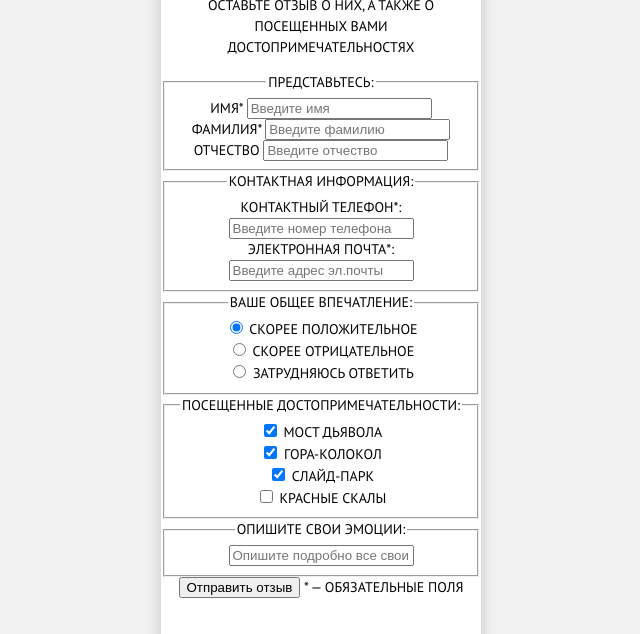
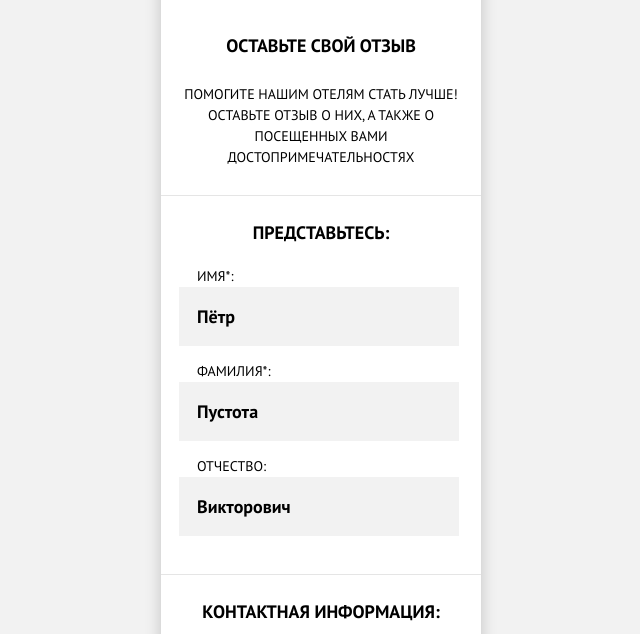
Before and after one commit to htmlacademy-adaptive/1728247-sedona-27, a plain HTML site: page 3/form.html in a window 1280 px wide. Shown: the part 217-851 px from the top of the page, without its empty margins (319-959 px from the left). Drawn offline with Linux system fonts and the light colour scheme; files whose address does not match are found by name.

Commit message:
:heavy_check_mark: Сборка #3

```diff
--- a/3/css/style.css
+++ b/3/css/style.css
@@ -23,6 +23,11 @@ li {
 a {
   text-decoration: none;
   display: block;
+}
+fieldset {
+  border: none;
+  padding: 0;
+  margin: 0;
 }
 *,
 *::before,
@@ -55,11 +60,6 @@ a {
           clip-path: inset(100%);
   clip: rect(0 0 0 0);
   overflow: hidden;
-}
-.font-family-bold {
-  font-family: "PT Sans", sans-serif;
-  font-style: normal;
-  font-weight: 700;
 }
 .body-container {
   display: flex;
@@ -238,9 +238,10 @@ a {
   background-image: url("../../../img/map-mobile.jpg");
   background-repeat: no-repeat;
   min-height: 350px;
+  margin-bottom: 11px;
 }
 .page-footer {
-  padding: 39px 82px 23px;
+  padding: 28px 82px 23px;
 }
 .page-footer__title {
   margin: 0;
@@ -282,4 +283,250 @@ a {
   padding-top: 8px;
   margin-right: 12px;
 }
+.hero {
+  display: flex;
+  flex-direction: column;
+  align-items: center;
+  margin-top: -40px;
+  padding-top: 52px;
+  background-color: rgba(129, 179, 210, 0.4);
+  background-image: url("../../../img/hero_mobile.jpg");
+  background-repeat: no-repeat;
+  min-height: 158px;
+  background-size: cover;
+  background-position: left bottom;
+}
+.catalog__header {
+  padding: 38px 18px 36px;
+  border-bottom: 1px solid #e5e5e5;
+}
+.catalog__item {
+  border-bottom: 1px solid #e5e5e5;
+}
+.header__title {
+  margin: 0;
+  margin-bottom: 25px;
+  font-family: "PT Sans", sans-serif;
+  font-style: normal;
+  font-weight: 700;
+  font-size: 18px;
+  line-height: 26px;
+}
+.header__description {
+  margin: 0;
+}
+.card {
+  padding-top: 24px;
+  padding-right: 16px;
+  padding-left: 20px;
+  padding-bottom: 25px;
+}
+.card__text-wrapper {
+  text-align: left;
+  padding-top: 15px;
+}
+.card__title {
+  font-family: "PT Sans", sans-serif;
+  font-style: normal;
+  font-weight: 700;
+  font-size: 14px;
+  line-height: 21px;
+  margin: 0;
+  margin-bottom: 1px;
+}
+.card__author {
+  text-transform: none;
+  margin: 0;
+  margin-bottom: 11px;
+}
+.card__likes-area {
+  text-align: left;
+}
+.card__likes-button {
+  background-image: url("../../../../img/icon-like.svg");
+  background-repeat: no-repeat;
+  background-color: #ffffff;
+  width: 23px;
+  height: 21px;
+  border: none;
+  padding: 0;
+  padding-top: 20px;
+  padding-left: 1px;
+  margin-right: 11px;
+}
+.card__likes {
+  font-family: "PT Sans", sans-serif;
+  font-style: normal;
+  font-weight: 700;
+}
+.video__text-wrapper {
+  padding-top: 18.5px;
+  padding-bottom: 38px;
+}
+.video__title {
+  margin: 0;
+  margin-bottom: 27px;
+  font-family: "PT Sans", sans-serif;
+  font-style: normal;
+  font-weight: 700;
+  font-size: 18px;
+  line-height: 26px;
+}
+.video__description {
+  margin: 0;
+}
+.video__shot-wrapper {
+  padding: 0 16px 0 20px;
+}
+.feedback__header {
+  padding-top: 36px;
+  padding-bottom: 27px;
+  border-bottom: 1px solid #e5e5e5;
+}
+.form__block {
+  border-bottom: 1px solid #e5e5e5;
+}
+.form__title {
+  font-family: "PT Sans", sans-serif;
+  font-style: normal;
+  font-weight: 700;
+  font-size: 18px;
+  line-height: 26px;
+  margin: 0;
+  padding: 0;
+  padding-top: 24px;
+  margin-bottom: 20px;
+}
+.form__submit {
+  padding: 55.5px 18px 24px;
+}
+.form__button {
+  min-height: 58px;
+  padding-top: 16.5px;
+  padding-bottom: 15.5px;
+  padding-left: 49px;
+  padding-right: 49px;
+  color: #ffffff;
+  background-color: #81b3d2;
+  font-family: "PT Sans", sans-serif;
+  font-style: normal;
+  font-weight: 700;
+  font-size: 21px;
+  line-height: 26px;
+  border: none;
+  text-transform: uppercase;
+}
+.form__required-note {
+  display: block;
+  text-align: right;
+  color: rgba(51, 51, 51, 0.6);
+  font-size: 12px;
+  line-height: 21px;
+  padding-right: 2px;
+  padding-top: 3px;
+}
+.form-fields {
+  padding-left: 18px;
+  padding-right: 18px;
+}
+.form-fields__user-name {
+  display: grid;
+  row-gap: 16px;
+  grid-template-columns: auto;
+  grid-template-rows: 79px 79px 79px;
+  margin-bottom: 39px;
+}
+.form-fields__title {
+  display: block;
+  text-align: left;
+  padding-left: 18px;
+}
+.form-fields__user-contacts {
+  display: grid;
+  row-gap: 16px;
+  grid-template-columns: auto;
+  grid-template-rows: 79px 79px;
+  margin-bottom: 35.5px;
+}
+.form-fields__opinions-list {
+  margin-top: 10px;
+  display: grid;
+  row-gap: 16px;
+  grid-template-columns: auto;
+  grid-template-rows: 46px 46px 46px;
+  margin-bottom: 14px;
+}
+.form-fields__places-list {
+  margin-top: 10px;
+  display: grid;
+  row-gap: 16px;
+  grid-template-columns: auto;
+  grid-template-rows: 46px 46px 46px 46px;
+  margin-bottom: 14px;
+}
+.input-text__field {
+  border: none;
+  background-color: #f2f2f2;
+  padding-left: 18px;
+  padding-top: 17px;
+  padding-bottom: 16px;
+  display: block;
+  min-width: 280px;
+  font-family: "PT Sans", sans-serif;
+  font-style: normal;
+  font-weight: 700;
+  font-size: 18px;
+  line-height: 26px;
+}
+.input-text__field--user-review {
+  min-height: 150px;
+  resize: none;
+}
+.radio {
+  position: relative;
+}
+.radio__label {
+  font-family: "PT Sans", sans-serif;
+  font-style: normal;
+  font-weight: 700;
+  text-transform: none;
+  font-size: 18px;
+  line-height: 26px;
+  padding-left: 24px;
+}
+.radio__input {
+  -webkit-appearance: none;
+          appearance: none;
+  position: absolute;
+  background-color: #f2f2f2;
+  width: 46px;
+  height: 46px;
+  border-radius: 50%;
+  left: -3px;
+  top: -14px;
+}
+.checkbox {
+  position: relative;
+}
+.checkbox__label {
+  font-family: "PT Sans", sans-serif;
+  font-style: normal;
+  font-weight: 700;
+  text-transform: none;
+  font-size: 18px;
+  line-height: 26px;
+  display: block;
+  text-align: left;
+  padding-left: 64px;
+}
+.checkbox__input {
+  -webkit-appearance: none;
+          appearance: none;
+  position: absolute;
+  background-color: #f2f2f2;
+  width: 46px;
+  height: 46px;
+  left: -1px;
+  top: -12.5px;
+}
 /*# sourceMappingURL=style.css.map */
--- a/3/form.html
+++ b/3/form.html
@@ -52,16 +52,16 @@
                 <legend class="form__title">Представьтесь:</legend>
                 <ul class="form-fields__user-name">
                   <li class="form-fields__name input-text">
-                    <label class="form-fields__title" for="first-name">Имя*</label>
-                    <input class="input-text__field" type="text" id="first-name" name="name" placeholder="Введите имя" required>
+                    <label class="form-fields__title" for="first-name">Имя*:</label>
+                    <input class="input-text__field" type="text" id="first-name" name="name" placeholder="Введите имя" value="Пётр" required>
                   </li>
                   <li class="form-fields__name input-text">
-                    <label class="form-fields__title" for="surname">Фамилия*</label>
-                    <input class="input-text__field" type="text" id="surname" name="surname" placeholder="Введите фамилию" required>
+                    <label class="form-fields__title" for="surname">Фамилия*:</label>
+                    <input class="input-text__field" type="text" id="surname" name="surname" placeholder="Введите фамилию" value="Пустота" required>
                   </li>
                   <li class="form-fields__name input-text">
-                    <label class="form-fields__title" for="patronymic">Отчество</label>
-                    <input class="input-text__field" type="text" id="patronymic" name="patronymic" placeholder="Введите отчество">
+                    <label class="form-fields__title" for="patronymic">Отчество:</label>
+                    <input class="input-text__field" type="text" id="patronymic" name="patronymic" placeholder="Введите отчество" value="Викторович">
                   </li>
                 </ul>
               </fieldset>
@@ -69,13 +69,13 @@
               <fieldset class="form__block form-fields">
                 <legend class="form__title">Контактная информация:</legend>
                 <ul class="form-fields__user-contacts">
-                  <li class="form-fields__contact-item input-text input-text--icon">
+                  <li class="form-fields__contact-item input-text">
                     <label class="form-fields__title" for="phone">Контактный телефон*:</label>
-                    <input class="input-text__field" type="tel" id="phone" name="phonenumber" placeholder="Введите номер телефона" required>
+                    <input class="input-text__field input-text__field--icon" type="tel" id="phone" name="phonenumber" placeholder="Введите телефон" required>
                   </li>
-                  <li class="form-fields__contact-item input-text input-text--icon">
+                  <li class="form-fields__contact-item input-text">
                     <label class="form-fields__title" for="email">Электронная почта*:</label>
-                    <input class="input-text__field" type="email" id="email" name="email-address" placeholder="Введите адрес эл.почты" required>
+                    <input class="input-text__field input-text__field--icon" type="email" id="email" name="email-address" placeholder="Введите e-mail" required>
                   </li>
                 </ul>
               </fieldset>
@@ -105,20 +105,20 @@
               <div class="opinion-wrapper">
                 <fieldset class="form__block form-fields">
                   <legend class="form__title">Посещенные достопримечательности:</legend>
-                  <ul class="form-fields__opinions-list">
-                    <li class="form-fields__opinion-item checkbox">
+                  <ul class="form-fields__places-list">
+                    <li class="form-fields__place-item checkbox">
                       <input class="checkbox__input" type="checkbox" id="bridge" name="bridge" checked>
                       <label class="checkbox__label" for="bridge">Мост Дьявола</label>
                     </li>
-                    <li class="form-fields__opinion-item checkbox">
+                    <li class="form-fields__place-item checkbox">
                       <input class="checkbox__input" type="checkbox" id="mountain" name="mountain" checked>
                       <label class="checkbox__label" for="mountain">Гора-Колокол</label>
                     </li>
-                    <li class="form-fields__opinion-item checkbox">
+                    <li class="form-fields__place-item checkbox">
                       <input class="checkbox__input" type="checkbox" id="park" name="park" checked>
                       <label class="checkbox__label" for="park">Слайд-парк</label>
                     </li>
-                    <li class="form-fields__opinion-item checkbox">
+                    <li class="form-fields__place-item checkbox">
                       <input class="checkbox__input" type="checkbox" id="rocks" name="rocks">
                       <label class="checkbox__label" for="rocks">Красные скалы</label>
                     </li>
@@ -130,14 +130,14 @@
                   <legend class="form__title">Опишите свои эмоции:</legend>
                   <div class="input-text">
                     <label class="visually-hidden" for="review">Введите свой отзыв</label>
-                    <input class="input-text__field user-review" type="text" id="review" name="user-review" placeholder="Опишите подробно все свои восторги">
+                    <textarea class="input-text__field input-text__field--user-review" id="review" name="user-review" placeholder="Опишите подробно все свои восторги"></textarea>
                   </div>
                 </fieldset>
               </div>
             </section>
 
             <div class="form__submit">
-              <button class="form__button button" type="submit" aria-label="Нажмите чтобы отправить свой отзыв">Отправить отзыв</button>
+              <button class="form__button" type="submit" aria-label="Нажмите чтобы отправить свой отзыв">Отправить отзыв</button>
               <span class="form__required-note">* — обязательные поля</span>
             </div>
           </form>
```
Also changed, not shown: 3/catalog.html (+3 -4 lines), 3/img/hero_mobile.jpg (added), 1 other file.
